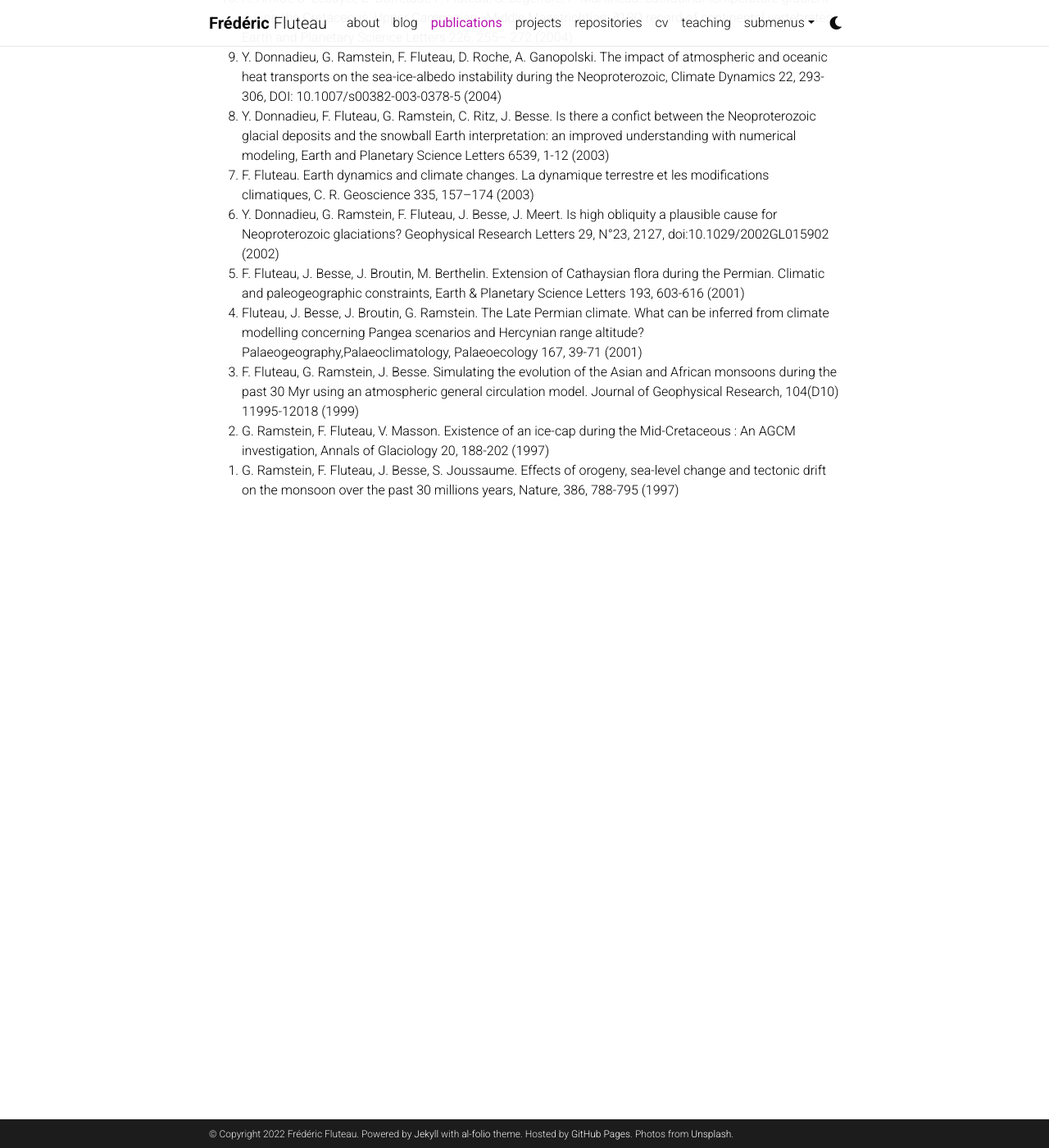
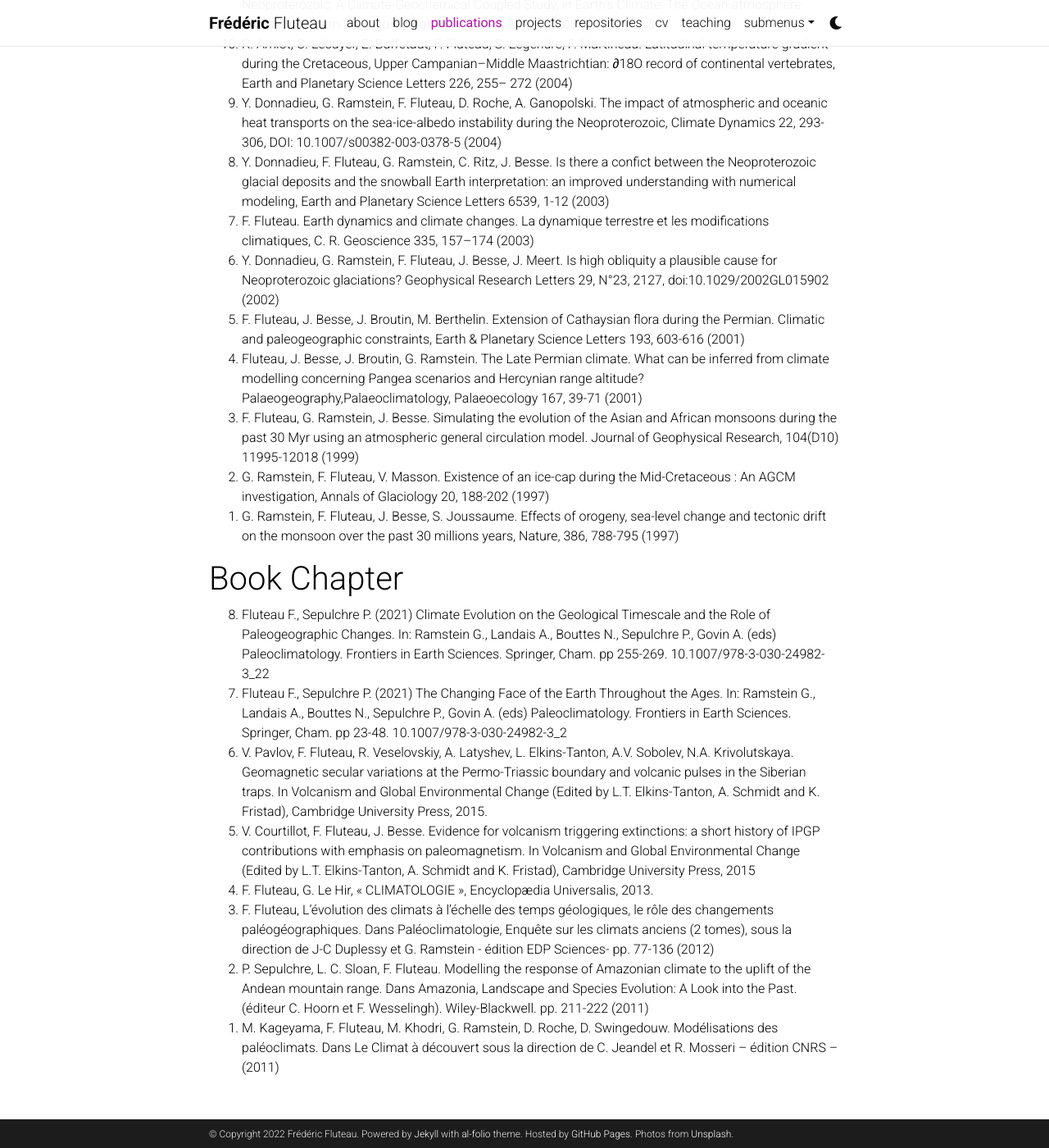
Before and after one commit to fredflut/fredflut.github.io, a Jekyll site: the page built from _pages/publications.md, in a window 1280 px wide and 1400 px high, scrolled down 4686 px. Shown: the whole window at 82% size. Built offline with Jekyll 4.4.1, drawn with Linux system fonts in a browser that asks for light colours; comment, search, counter and statistics services are not loaded; a style sheet for code colours, icons or effects is not loaded.

Commit message:
Update publications.md

```diff
--- a/_pages/publications.md
+++ b/_pages/publications.md
@@ -330,3 +332,27 @@
 <li> G. Ramstein, F. Fluteau, J. Besse, S. Joussaume. Effects of orogeny, sea-level change and tectonic drift on the monsoon over the past 30 millions years, Nature, 386, 788-795 (1997) </li>
 
 </ol>
+
+
+# Book Chapter
+
+<ol reversed start="8">
+
+<li> Fluteau F., Sepulchre P. (2021) Climate Evolution on the Geological Timescale and the Role of Paleogeographic Changes. In: Ramstein G., Landais A., Bouttes N., Sepulchre P., Govin A. (eds) Paleoclimatology. Frontiers in Earth Sciences. Springer, Cham. pp 255-269. 10.1007/978-3-030-24982-3_22 </li>
+
+<li> Fluteau F., Sepulchre P. (2021) The Changing Face of the Earth Throughout the Ages. In: Ramstein G., Landais A., Bouttes N., Sepulchre P., Govin A. (eds) Paleoclimatology. Frontiers in Earth Sciences. Springer, Cham. pp 23-48. 10.1007/978-3-030-24982-3_2  </li>
+
+<li> V. Pavlov, F. Fluteau, R. Veselovskiy, A. Latyshev, L. Elkins-Tanton, A.V. Sobolev, N.A. Krivolutskaya. Geomagnetic secular variations at the Permo-Triassic boundary and volcanic pulses in the Siberian traps. In Volcanism and Global Environmental Change (Edited by L.T. Elkins-Tanton, A. Schmidt and K. Fristad), Cambridge University Press, 2015. </li>
+
+<li> V. Courtillot, F. Fluteau, J. Besse. Evidence for volcanism triggering extinctions: a short history of IPGP contributions with emphasis on paleomagnetism. In Volcanism and Global Environmental Change (Edited by L.T. Elkins-Tanton, A. Schmidt and K. Fristad), Cambridge University Press, 2015 </li>
+
+  <li> F. Fluteau, G. Le Hir, « CLIMATOLOGIE », Encyclopædia Universalis, 2013. </li>
+
+  <li> F. Fluteau, L’évolution des climats à l’échelle des temps géologiques, le rôle des changements paléogéographiques. Dans Paléoclimatologie, Enquête sur les climats anciens (2 tomes), sous la direction de J-C Duplessy et G. Ramstein - édition EDP Sciences- pp. 77-136 (2012) </li>
+
+
+ <li> P. Sepulchre, L. C. Sloan, F. Fluteau. Modelling the response of Amazonian climate to the uplift of the Andean mountain range. Dans Amazonia, Landscape and Species Evolution: A Look into the Past. (éditeur C. Hoorn et F. Wesselingh). Wiley-Blackwell. pp. 211-222 (2011) </li>
+
+ <li> M. Kageyama, F. Fluteau, M. Khodri, G. Ramstein, D. Roche, D. Swingedouw. Modélisations des paléoclimats. Dans Le Climat à découvert sous la direction de C. Jeandel et R. Mosseri – édition CNRS – (2011) </li>
+
+</ol>
```
Also changed, not shown: other parts of _pages/publications.md (+2 -0 lines).
